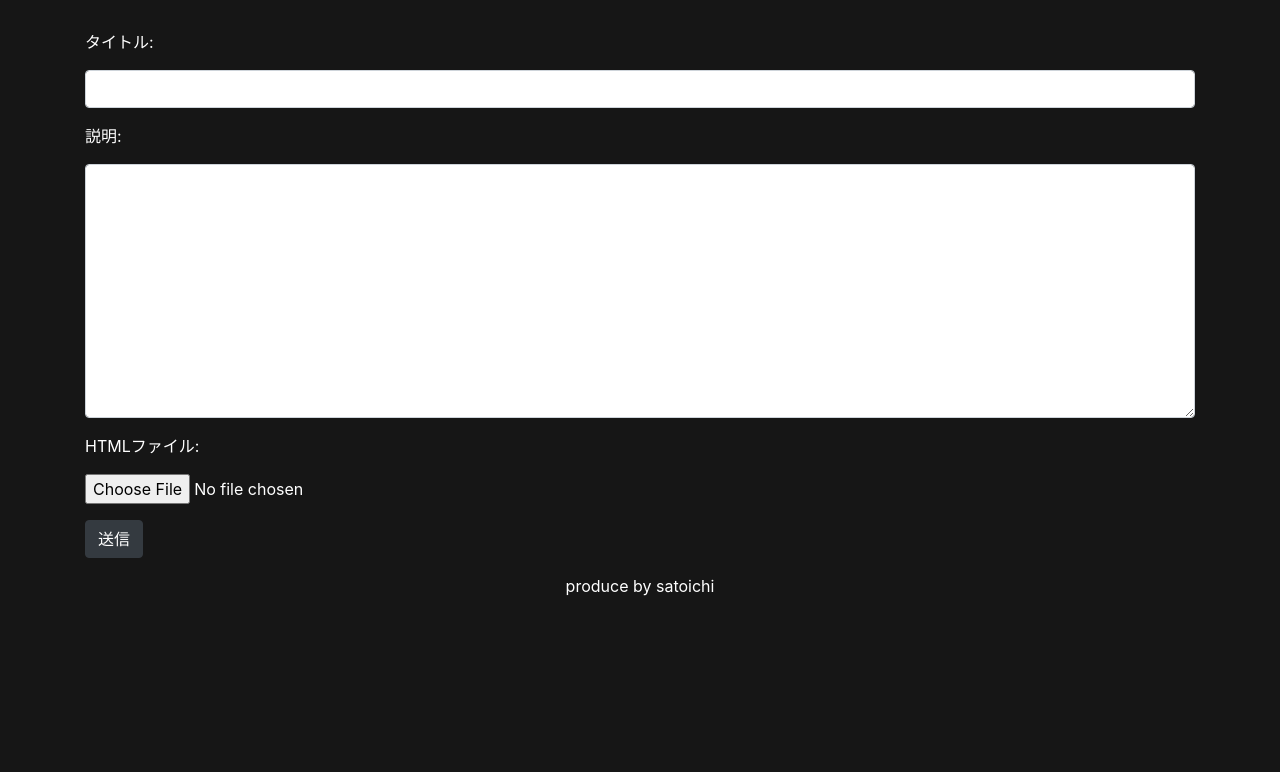
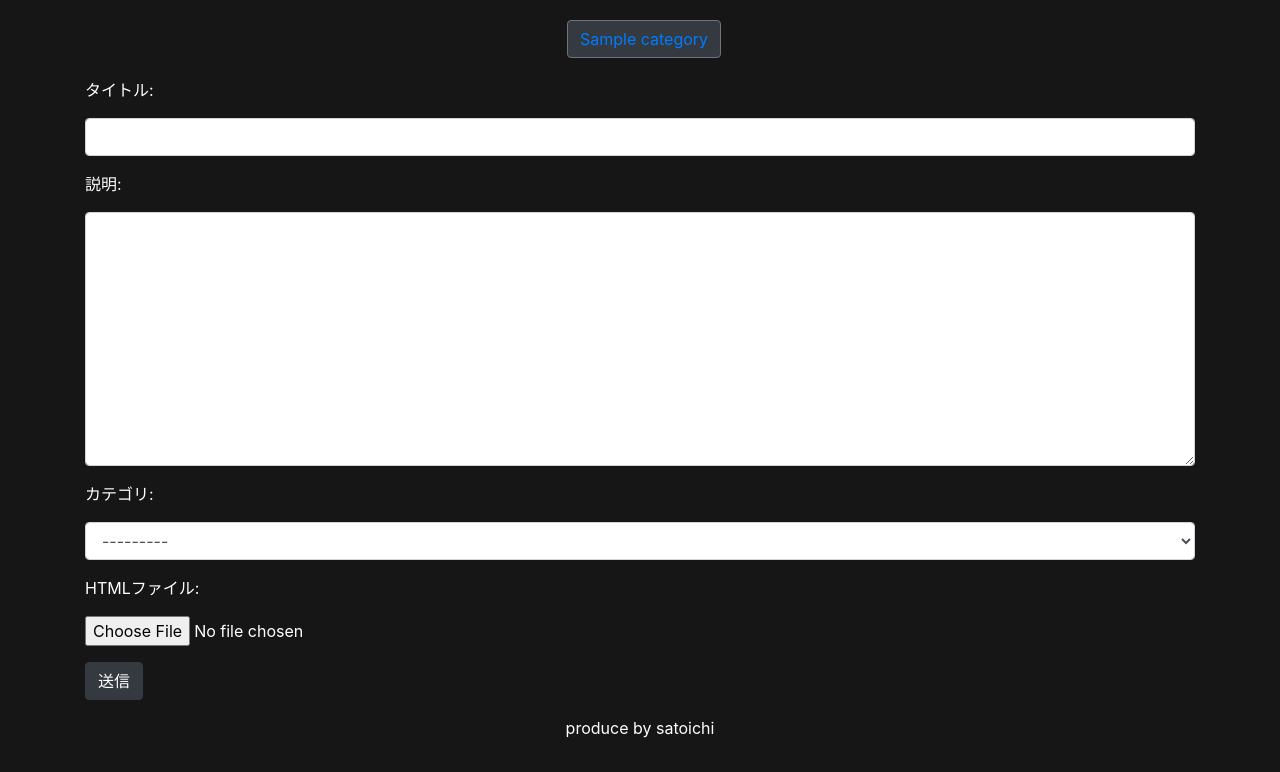
Before and after one commit to diagonal-m/management-jupyter, a Django app: page /upload/ in a window 1280 px wide. Shown: the part 74-846 px from the top of the page. Before the commit the page ends 670 px from the top, so only its background shows below. Run offline with Django 3.2, Linux system fonts and the light colour scheme; tables that the repository leaves empty hold one stand-in row (values such as "Sample post"); some libraries are stand-ins or nearby versions.

Commit message:
カテゴリー検索機能追加

```diff
--- a/management_jupyter_app/admin.py
+++ b/management_jupyter_app/admin.py
@@ -1,4 +1,5 @@
 from django.contrib import admin
-from .models import Management
+from .models import Management, Category
 
 admin.site.register(Management)
+admin.site.register(Category)
--- /dev/null
+++ b/management_jupyter_app/context_processors.py
@@ -0,0 +1,10 @@
+from .models import Category
+
+
+def common(request):
+    """テンプレートに毎回渡すデータ"""
+    context = {
+        "category_list": Category.objects.all(),
+    }
+
+    return context
--- a/management_jupyter_app/forms.py
+++ b/management_jupyter_app/forms.py
@@ -5,7 +5,7 @@ from .models import Management
 class ManagementCreateForm(forms.ModelForm):
     class Meta:
         model = Management
-        fields = ('title', 'description', 'upload')
+        fields = ('title', 'description', 'category', 'upload')
         widgets = {
             'title': forms.TextInput(attrs={  # <input type="text" class="form-control"
                 'class': 'form-control',
@@ -13,6 +13,9 @@ class ManagementCreateForm(forms.ModelForm):
             'description': forms.Textarea(attrs={  # <textarea class="form-cotrol"
                 'class': 'form-control',
             }),
+            'category': forms.Select(attrs={
+                'class': "form-control",
+            }),
             'upload': forms.ClearableFileInput(attrs={
                 'class': "form-control-file",
             }),
--- a/management_jupyter_app/models.py
+++ b/management_jupyter_app/models.py
@@ -2,6 +2,13 @@
 データベースに定義したいデータを記述するファイル
 """
 from django.db import models
+
+
+class Category(models.Model):
+    name = models.CharField('カテゴリー', max_length=50)
+
+    def __str__(self):
+        return self.name
 
 
 class Management(models.Model):
@@ -15,5 +22,11 @@ class Management(models.Model):
     created_at = models.DateTimeField('作成日', auto_now_add=True)  # default=timezone.nowと違い、入力欄は表示されない
     updated_at = models.DateTimeField('更新日', auto_now=True)  # 更新するたびにその日時が格納される
 
+    category = models.ForeignKey(
+        Category,
+        verbose_name='カテゴリ',
+        on_delete=models.PROTECT
+    )
+
     def __str__(self):
         return self.title
--- a/management_jupyter_app/static/management_jupyter_app/main.css
+++ b/management_jupyter_app/static/management_jupyter_app/main.css
@@ -11,3 +11,8 @@ body {
 .nav-item {
   margin-top: 10px;
 }
+
+.category-list {
+  margin-top: 20px;
+  text-align: center;
+}
--- a/management_jupyter_app/templates/management_jupyter_app/base.html
+++ b/management_jupyter_app/templates/management_jupyter_app/base.html
@@ -38,7 +38,14 @@
          </form>
       </div>
     </nav><!-- 上部メニュー終わり -->
-    <div class="container" style="margin-top: 30px">
+    <div class="category-list">
+    <div class="btn-group" role="group" aria-label="Basic example">
+      {% for category in category_list %}
+      <button type="button" class="btn btn-secondary bg-dark ml-2"><a href="{% url 'management_jupyter_app:category' category.pk %}">{{ category }}</a></button>
+      {% endfor %}
+    </div>
+    </div>
+    <div class="container" style="margin-top: 20px">
       {% block content %}{% endblock %}
     </div>
     <footer class="bg-black text-white text-center py-3">
--- a/management_jupyter_app/templates/management_jupyter_app/management_list.html
+++ b/management_jupyter_app/templates/management_jupyter_app/management_list.html
@@ -5,11 +5,10 @@
   {% for management in management_list %}
   <div class="card bg-dark">
     <div class="card-body">
-      <h6 class="card-subtitle mb-2 text-muted">{{ management.created_at }}</h6>
+      <h6 class="card-subtitle mb-2 text-muted">{{ management.created_at }} / {{ management.category }}</h6>
       <a class="card-link" href="{% url 'management_jupyter_app:article' management.pk %}">
         <h4 class="card-title">{{ management.title }}</h4>
       </a>
-
       <p class="card-text">
         {{ management.description | linebreaksbr | urlize }}
       </p>
--- a/management_jupyter_app/urls.py
+++ b/management_jupyter_app/urls.py
@@ -10,4 +10,5 @@ urlpatterns = [
     path('upload/', views.CreateView.as_view(), name='upload'),
     # e.g.) http://localhost:8001/article/3のときはviewsのCreateViewクラスを指定する
     path('article/<int:pk>/', views.PlayView.as_view(), name='article'),
+    path('category/<int:pk>/', views.CategoryView.as_view(), name='category')
 ]
--- a/management_jupyter_app/views.py
+++ b/management_jupyter_app/views.py
@@ -24,6 +24,21 @@ class IndexView(generic.ListView):
         return queryset
 
 
+class CategoryView(generic.ListView):
+    model = Management
+    paginate_by = 10
+
+    def get_queryset(self):
+        """
+        category = get_object_or_404(Category, pk=self.kwargs['pk'])
+        queryset = Post.objects.order_by('-created_at').filter(category=category)
+        """
+        category_pk = self.kwargs['pk']
+        queryset = Management.objects.order_by('-created_at').filter(category__pk=category_pk)
+
+        return queryset
+
+
 class CreateView(generic.CreateView):
     """アップロード画面"""
     model = Management
--- a/management_jupyter_project/settings.py
+++ b/management_jupyter_project/settings.py
@@ -29,7 +29,7 @@ SECRET_KEY = env('KEY')
 # SECURITY WARNING: don't run with debug turned on in production!
 DEBUG = True
 
-ALLOWED_HOSTS = []
+ALLOWED_HOSTS = ['localhost']
 
 
 # Application definition
@@ -69,6 +69,7 @@ TEMPLATES = [
                 'django.template.context_processors.request',
                 'django.contrib.auth.context_processors.auth',
                 'django.contrib.messages.context_processors.messages',
+                'management_jupyter_app.context_processors.common'
             ],
         },
     },
```
Also changed, not shown: management_jupyter_app/migrations/0001_initial.py, management_jupyter_app/migrations/0002_management_category.py (added), 1 other file.
